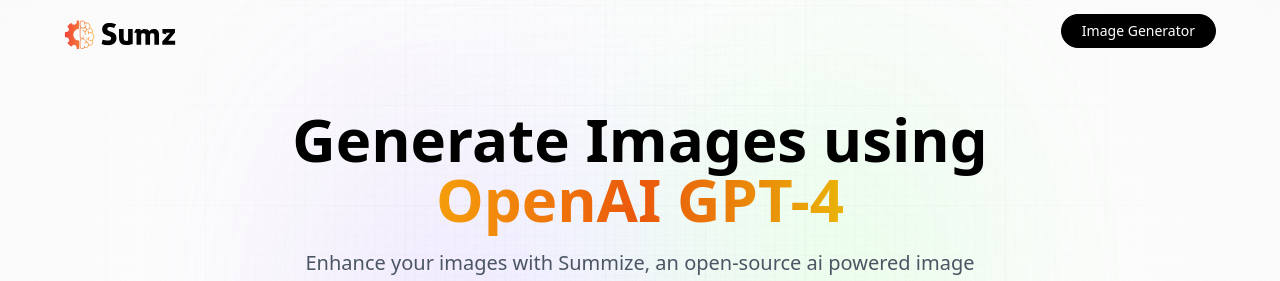
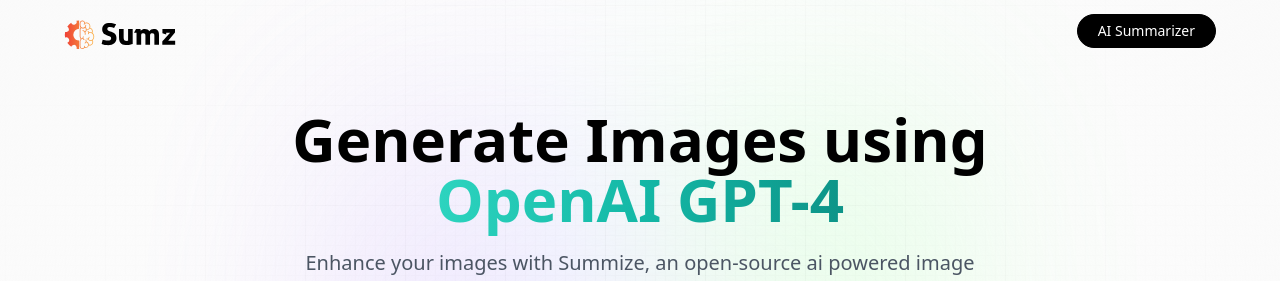
Before and after one commit to MahekUnnisa/AIKit, a React (Vite) app: page /ai-image-generator in a window 1280 px wide. Shown: the top 281 px of the page. Built offline with nearby package versions, Linux system fonts and the light colour scheme; no server answers; a web font is replaced by a local one.

Commit message:
Fixed UI - Added routes and changes component names - Fixed css

```diff
--- a/package.json
+++ b/package.json
@@ -15,6 +15,7 @@
     "react": "^18.2.0",
     "react-dom": "^18.2.0",
     "react-redux": "^8.1.3",
+    "react-router-dom": "^6.16.0",
     "uuid": "^9.0.1"
   },
   "devDependencies": {
--- a/src/App.css
+++ b/src/App.css
@@ -82,7 +82,7 @@
 }
 
 .orange_gradient {
-    @apply bg-gradient-to-r from-amber-500 via-orange-600 to-yellow-500 bg-clip-text text-transparent;
+    @apply bg-gradient-to-r from-teal-400 via-teal-500 to-teal-600 bg-clip-text text-transparent;
 }
 
 .desc {
--- a/src/App.jsx
+++ b/src/App.jsx
@@ -1,5 +1,6 @@
+import { Route, Routes } from 'react-router-dom'
 import './App.css'
-import { Hero, Demo, ImageGen } from './components'
+import { Navbar, Summarizer, ImageGen } from './components'
 
 const App = () => {
   return (
@@ -9,9 +10,11 @@
       </div>
 
       <div className='app'>
-        <Hero />
-        {/* <Demo /> */}
-        <ImageGen />
+        <Navbar />
+        <Routes>
+          <Route path="/" element={<Summarizer />} />
+          <Route path="/ai-image-generator" element={<ImageGen />} />
+        </Routes>
       </div>
     </main>
   )
--- a/src/components/Hero.jsx
+++ /dev/null
@@ -1,20 +0,0 @@
-import { logo } from "../assets";
-
-const Hero = () => {
-    return (
-        <header className='w-full flex justify-center items-center flex-col'>
-            <nav className='flex justify-between items-center w-full mb-10 pt-3'>
-                <img src={logo} alt='sumz_logo' className='w-28 object-contain' />
-
-                <button
-                    type='button'
-                    className='black_btn'
-                >
-                    Image Generator
-                </button>
-            </nav>
-        </header>
-    )
-}
-
-export default Hero
--- /dev/null
+++ b/src/components/Navbar.jsx
@@ -0,0 +1,24 @@
+import { Link, useLocation } from "react-router-dom";
+import { logo } from "../assets";
+
+const Navbar = () => {
+    const location = useLocation();
+    return (
+        <header className='w-full flex justify-center items-center flex-col'>
+            <nav className='flex justify-between items-center w-full mb-10 pt-3'>
+                <img src={logo} alt='sumz_logo' className='w-28 object-contain' />
+                {location.pathname === '/' ? (
+                    <Link type='button' className='black_btn' to='/ai-image-generator'>
+                        Image Generator
+                    </Link>
+                ) : (
+                    <Link type='button' className='black_btn' to='/'>
+                        AI Summarizer
+                    </Link>
+                )}
+            </nav>
+        </header>
+    )
+}
+
+export default Navbar
--- a/src/components/Demo.jsx
+++ b/src/components/Summarizer.jsx
@@ -3,7 +3,7 @@
 import { copy, linkIcon, loader, tick } from "../assets";
 import { useLazyGetSummaryQuery } from "../services/article";
 
-const Demo = () => {
+const Summarizer = () => {
     const [article, setArticle] = useState({
         url: "",
         summary: "",
@@ -154,4 +154,4 @@
     );
 };
 
-export default Demo;
+export default Summarizer;
--- a/src/components/index.js
+++ b/src/components/index.js
@@ -1,3 +1,3 @@
-export { default as Demo } from './Demo';
-export { default as Hero } from './Hero';
+export { default as Summarizer } from './Summarizer';
+export { default as Navbar } from './Navbar';
 export { default as ImageGen } from './ImageGen';
--- a/src/main.jsx
+++ b/src/main.jsx
@@ -1,12 +1,12 @@
-import React from 'react'
 import ReactDOM from 'react-dom/client'
 import App from './App.jsx'
 import { Provider } from 'react-redux';
 import { store } from './services/store';
+import { BrowserRouter } from 'react-router-dom';
 ReactDOM.createRoot(document.getElementById('root')).render(
-  <React.StrictMode>
+  <BrowserRouter>
     <Provider store={store} >
       <App />
     </Provider>
-  </React.StrictMode>,
+  </BrowserRouter>,
 )
```
Also changed, not shown: 1 other file (tests, documents, lock files or other folders).
